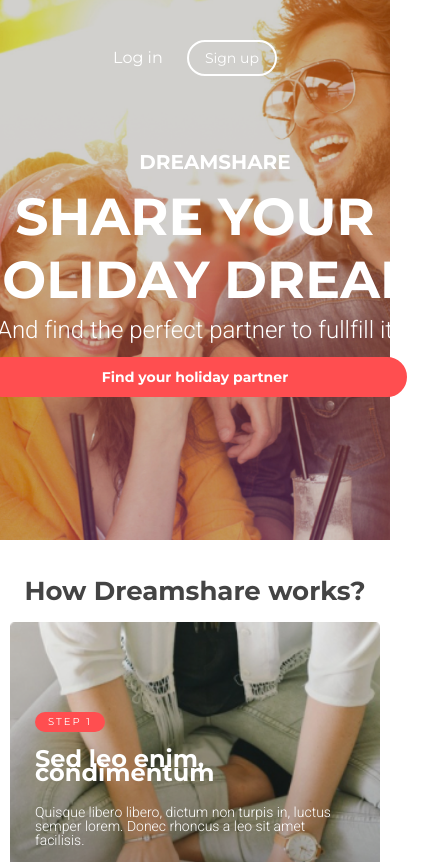
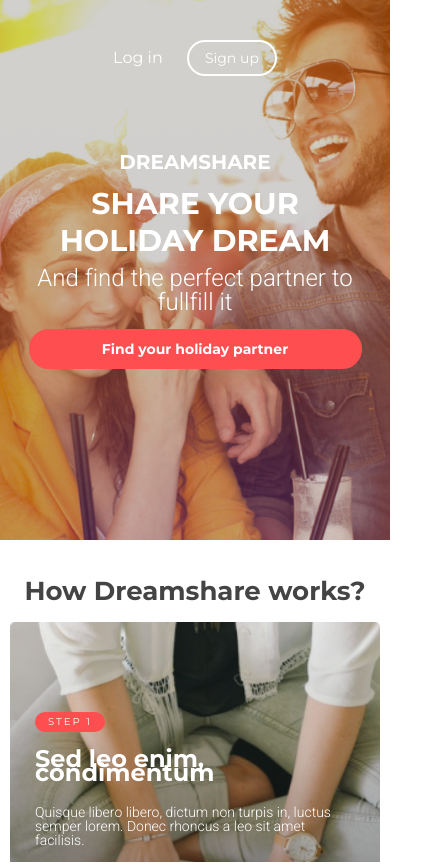
Before and after one commit to NataliiaStrutynska/NataliiaStrutynska.github.io, a plain HTML site: page index.html in a window 390 px wide. Shown: the top 864 px of the page, 430 px wide, since content can reach past the window. Drawn offline with Linux system fonts and the light colour scheme.

Commit message:
Add files via upload
Second commit: mobile version update

```diff
--- a/styles/style.scss
+++ b/styles/style.scss
@@ -647,8 +647,8 @@ header {
         background-position: center;
         grid-template-columns: 10px 1fr 10px;
         .header-container {
-            grid-column-start: 1;
-            grid-column-end: 4;
+            grid-column-start: 2;
+            grid-column-end: 3;
             .logo-block {
                 height: 160px;
                 padding-top: 40px;
@@ -659,6 +659,7 @@ header {
                 &__logo {
                     position: absolute;
                     top: 150px;
+                    margin: 0px;
                 }
                 &__buttons {
                     margin: 0px;
@@ -681,9 +682,9 @@ header {
                 margin-top: 25px;
 
                 &__main-title {
-                    width: 470px;
-                    font-size: 52px;
-                    line-height: 63px;
+                    width: 272px;
+                    font-size: 30px;
+                    line-height: 37px;
                 }
 
                 &__subtitle {
```
Also changed, not shown: styles/style.css, 1 other file.
